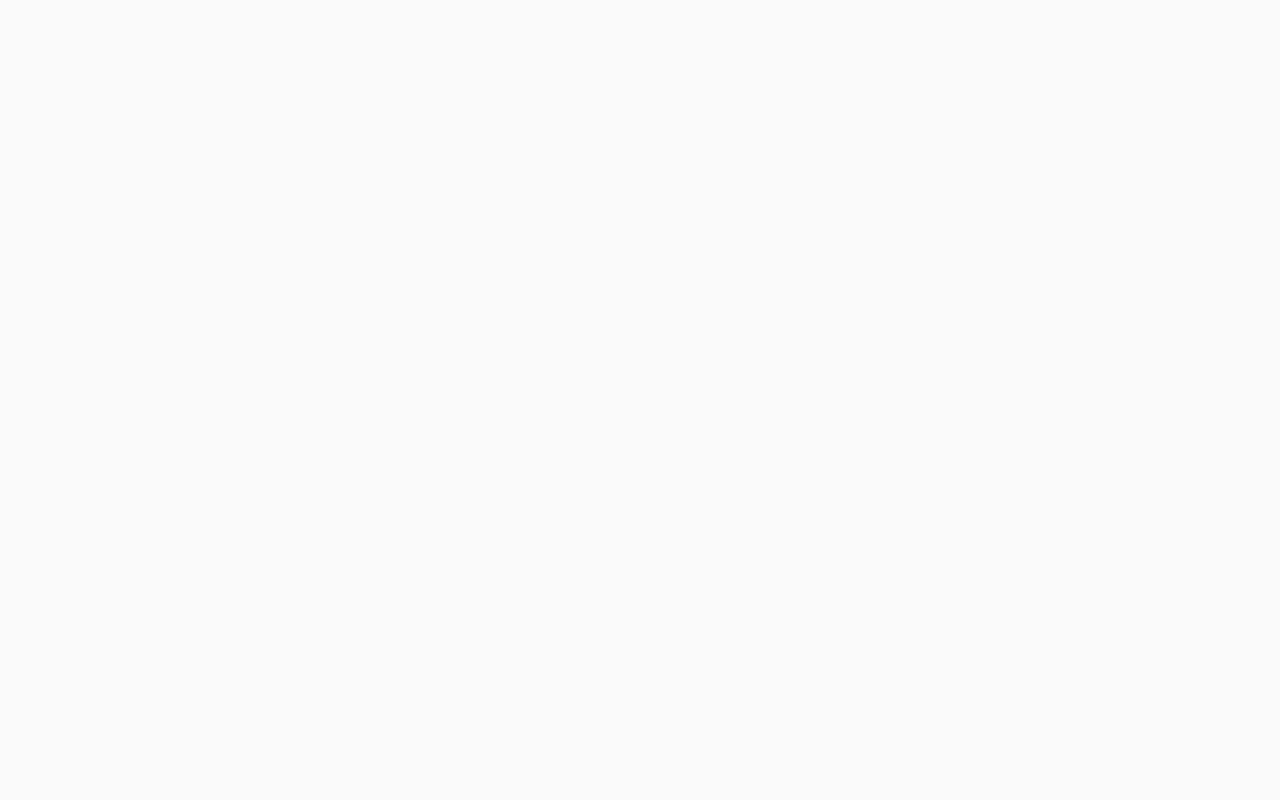
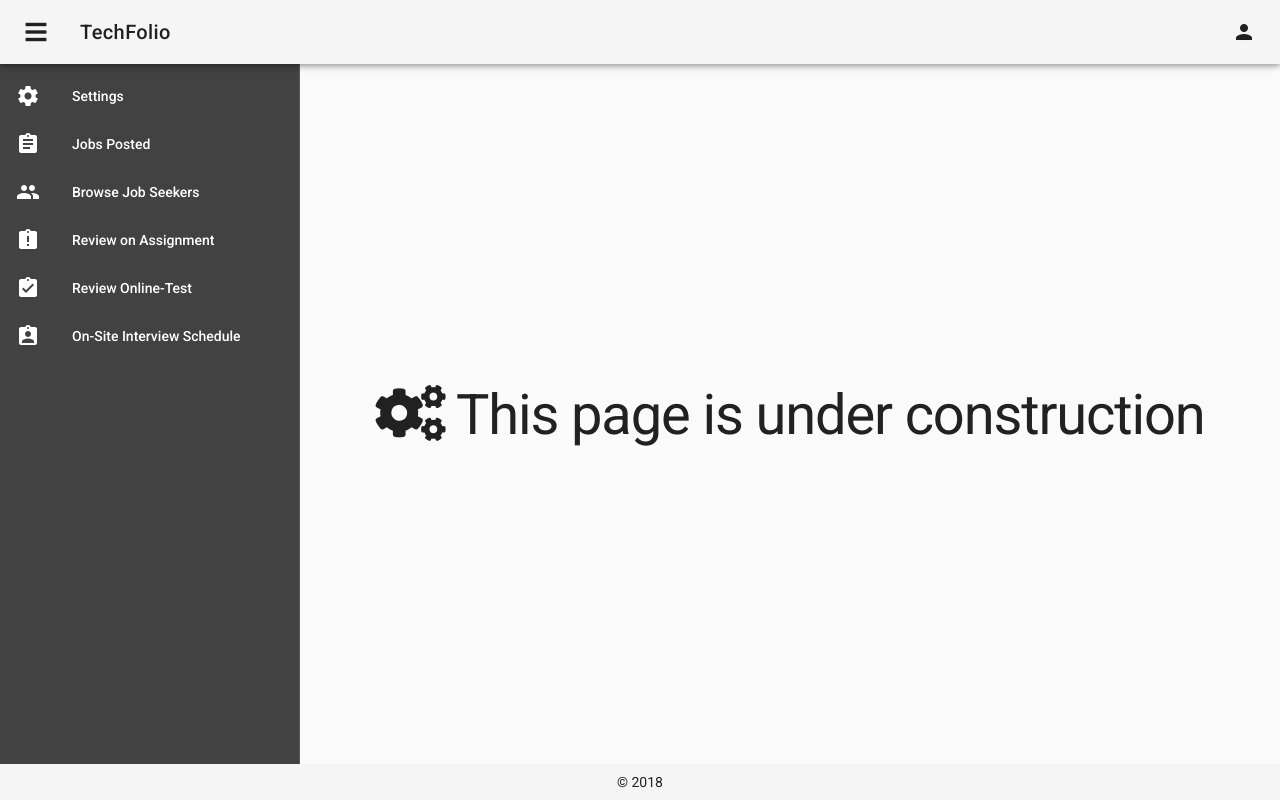
Before and after one commit to douglasleekiathui/wwcode, a Vue app: page /wwcode/500 in a window 1280 px wide. Built offline with nearby package versions, Linux system fonts and the light colour scheme.

Commit message:
Add under construction page as /500

```diff
--- /dev/null
+++ b/src/components/UnderConstruction.vue
@@ -0,0 +1,21 @@
+<template>
+  <v-container fill-height>
+    <v-layout row wrap align-center>
+          <v-flex class="text-xs-center">
+            <div class="display-3">
+            <i class="fas fa-cogs"></i> {{ text }}
+            </div>
+          </v-flex>
+    </v-layout>
+  </v-container>
+</template>
+
+<script>
+export default {
+  data() {
+    return {
+      text: 'This page is under construction'
+    }
+  }
+}
+</script>
--- a/src/components/jobs/Index.vue
+++ b/src/components/jobs/Index.vue
@@ -1,6 +1,6 @@
 <template>
   <v-container>
-    <div class="pa-3"><div class="display-1">Job Posting</div></div>
+    <div class="pa-3 display-1">Job Posting</div>
     <br/>
     <v-layout>
       <v-dialog class="pa-2" v-model="newJobDialog" fullscreen hide-overlay transition="dialog-bottom-transition">
--- a/src/router/index.js
+++ b/src/router/index.js
@@ -9,6 +9,7 @@ import Settings from '@/components/Settings'
 import Construction from '@/components/Construction'
 import Construction2 from '@/components/Construction2'
 import Construction3 from '@/components/Construction3'
+import UnderConstruction from '@/components/UnderConstruction'
 
 import Jobs from '@/components/jobs/Index'
 import Details from '@/components/jobs/DetailsPage'
@@ -49,6 +50,13 @@ export default new Router({
       path: '/construction3',
       components: {
         default:Construction3,
+        layout:CompanyLayout
+      }
+    },
+    {
+      path: '/500',
+      components: {
+        default:UnderConstruction,
         layout:CompanyLayout
       }
     },
```
